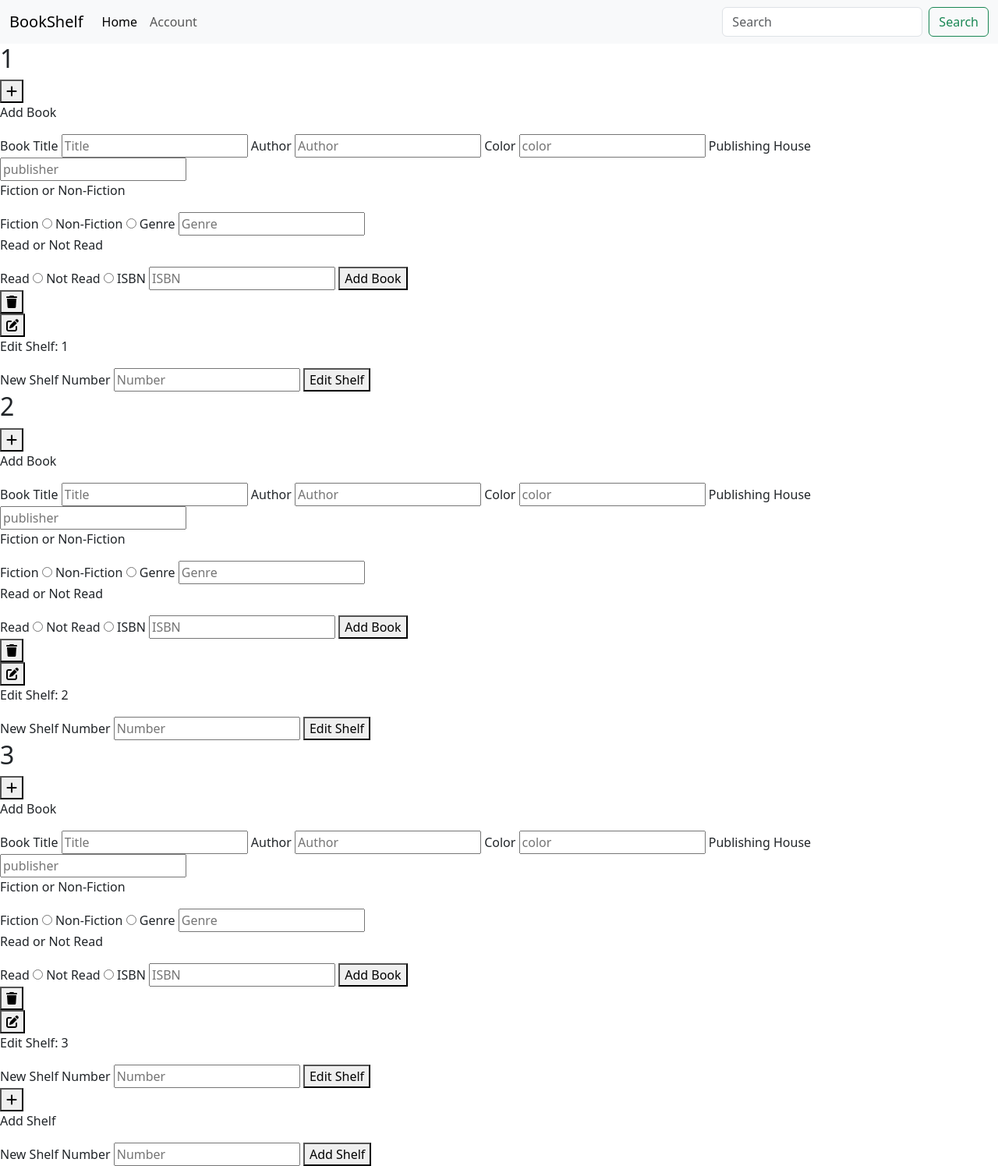
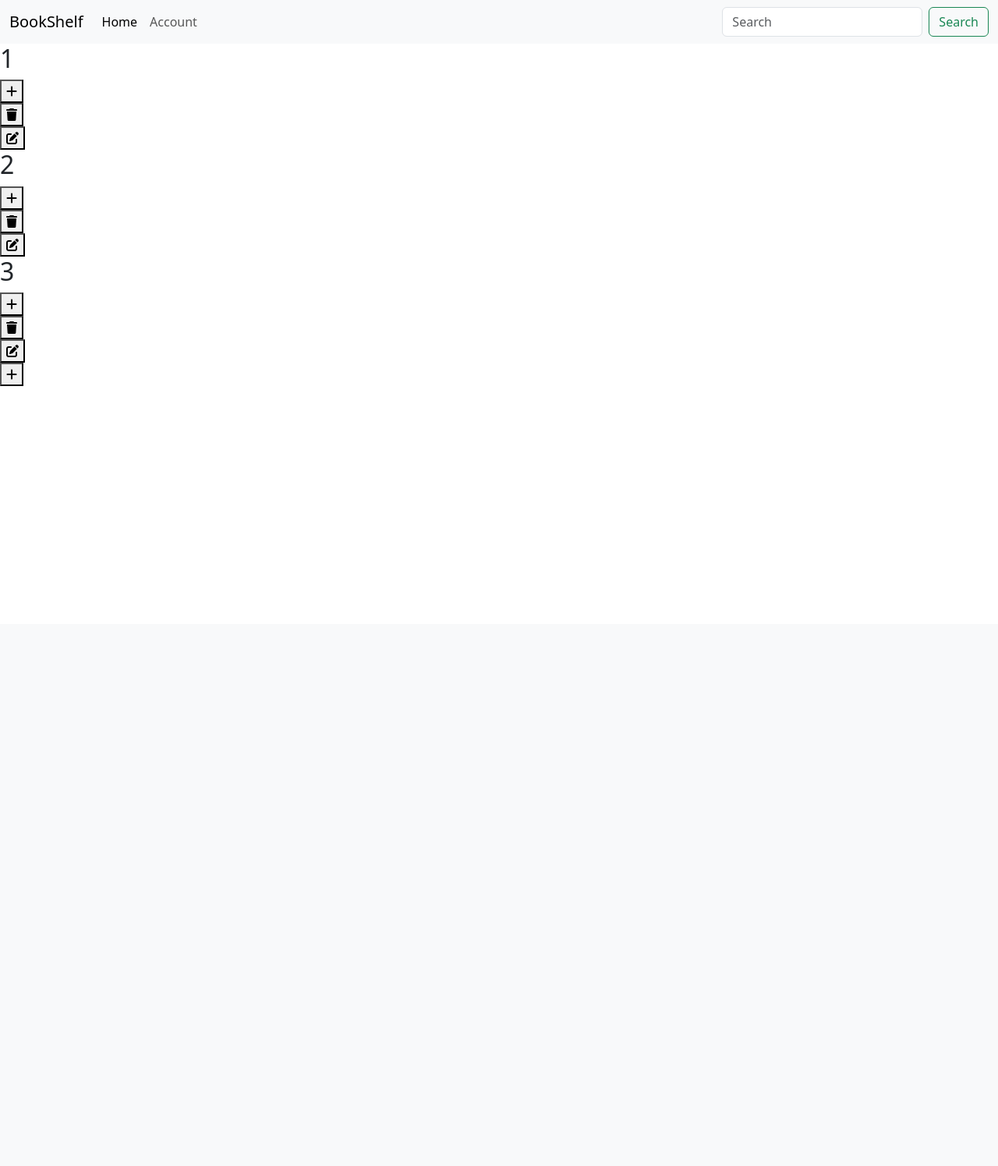
Before and after one commit to hunterb2121/library, a Flask app: page / in a window 1280 px wide. Shown: the whole page at 78% size. After the commit the page ends 495 px from the top, so only its background shows below. Run offline with Flask 3, Linux system fonts and the light colour scheme; a user stored in the database is signed in; data comes from the database, SQL or seed files in the repository; data that the repository does not hold is empty; some libraries are stand-ins or nearby versions.

Commit message:
Got form fields hidden in CSS

```diff
--- /dev/null
+++ b/static/styles.css
@@ -0,0 +1,3 @@
+.hidden {
+    display: none;
+}
--- a/templates/index.html
+++ b/templates/index.html
@@ -1,4 +1,8 @@
 {% extends "layouts.html" %}
+
+{% block styles %}
+    <link href="../static/styles.css" rel="stylesheet">
+{% endblock %}
 
 {% block title %}
     Home
@@ -39,9 +43,9 @@
                             <input name="remove_book" type="hidden" value="{{ book.id }}">
                             <button type="submit"><i class="fa-solid fa-trash"></i></button>
                         </form>
-
-                        <button name="show_edit_book"><i class="fa-solid fa-pen-to-square"></i></button>
-                        <form action="/edit_book" method="post" id="edit_book">
+                        <div class="hidden_form">
+                            <button class="hidden_button"><i class="fa-solid fa-pen-to-square"></i></button>
+                            <form action="/edit_book" method="post" class="edit_book hidden">
                                 <p>Edit Book</p>
                                 <input name="book_id" type="hidden" value="{{ book.id }}">
                                 <label for="book_title">Book Title</label>
@@ -68,11 +72,13 @@
                                 <input autofill="off" name="isbn" placeholder="ISBN" type="number">
                                 <button type="submit">Add Book</button>
                             </form>
+                        </div>
                     {% endif %}
                 </div>
             {% endfor %}
-            <button name="show_add_book"><i class="fa-solid fa-plus"></i></button>
-            <form action="/add_book" method="post" id="add_book">
+            <div class="hidden_form">
+                <button class="hidden_button"><i class="fa-solid fa-plus"></i></button>
+                <form action="/add_book" method="post" class="add_book hidden">
                     <p>Add Book</p>
                     <label for="book_title">Book Title</label>
                     <input autofill="off" name="book_title" placeholder="Title" type="text">
@@ -98,14 +104,16 @@
                     <input autofill="off" name="isbn" placeholder="ISBN" type="number">
                     <button type="submit">Add Book</button>
                 </form>
+            </div>
 
             <form action="/remove_shelf" method="post">
                 <input name="remove_shelf_id" type="hidden" value="{{ id }}">
                 <button type="submit"><i class="fa-solid fa-trash"></i></button>
             </form>
 
-            <button name="show_edit_shelf"><i class="fa-solid fa-pen-to-square"></i></button>
-            <form action="/edit_shelf" method="post" id="edit_shelf">
+            <div class="hidden_form">
+                <button class="hidden_button"><i class="fa-solid fa-pen-to-square"></i></button>
+                <form action="/edit_shelf" method="post" class="edit_shelf hidden">
                     <p>Edit Shelf: {{ id }}</p>
                     <input name="current_shelf_number" type="hidden" value="{{ id }}">
                     <label for="shelf_number">New Shelf Number</label>
@@ -113,12 +121,19 @@
                     <button type="submit">Edit Shelf</button>
                 </form>
             </div>
+        </div>
     {% endfor %}
-    <button type="submit" name="show_add_shelf"><i class="fa-solid fa-plus"></i></button>
-    <form action="/add_shelf" method="post" id="add_shelf">
+    <div class="hidden_form">
+        <button type="submit" class="hidden_button"><i class="fa-solid fa-plus"></i></button>
+        <form action="/add_shelf" method="post" class="add_shelf hidden">
             <p>Add Shelf</p>
             <label for="shelf_number">New Shelf Number</label>
             <input autofill="off" name="shelf_number" placeholder="Number" type="number">
             <button type="submit">Add Shelf</button>
         </form>
+    </div>
 {% endblock %}
+
+{% block script %}
+    <script src="../static/show_forms.js"></script>
+{% endblock %}
--- a/templates/layouts.html
+++ b/templates/layouts.html
@@ -14,7 +14,7 @@
         <!-- Fontawesome -->
         <script src="https://kit.fontawesome.com/a637a51ec7.js" crossorigin="anonymous"></script>
 
-        <link href="../static/styles.css">
+        {% block styles %}{% endblock %}
         <title>Library | {% block title %}{% endblock %}</title>
     </head>
 
@@ -49,9 +49,7 @@
             {% block main %}{% endblock %}
         </main>
 
-        <footer>
-            {% block footer %}{% endblock %}
-        </footer>
+        {% block script %}{% endblock %}
 
     </body>
 
```
Also changed, not shown: static/show_forms.js (added), 2 other files. Lines whose indentation alone changed are shown as unchanged.
